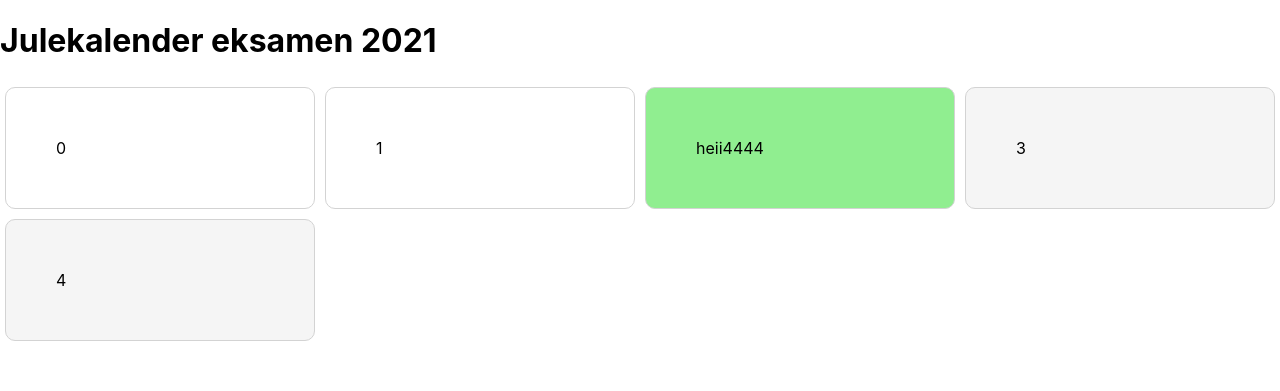
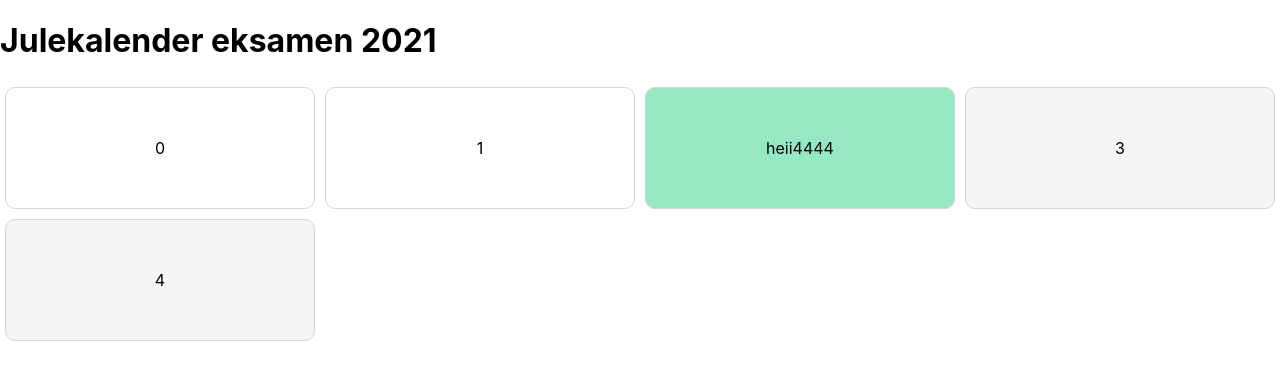
Before and after one commit to Ranum99/G9_Web-app_eksamen, a Next.js app in the folder christmas/: page / in a window 1280 px wide. Shown: the top 391 px of the page. Built offline with nearby package versions, Linux system fonts and the light colour scheme; no server answers; the database is empty.

Commit message:
Småpirk på index

```diff
--- a/christmas/styles/globals.scss
+++ b/christmas/styles/globals.scss
@@ -51,7 +51,7 @@ article {
 }
 
 .active {
-	background-color: lightgreen;
+	background-color: #96E8C5;
 }
 
 .underline {
@@ -86,3 +86,7 @@ tbody {
 td {
 	width: 25%;
 }
+
+article {
+	text-align: center;
+}
```
